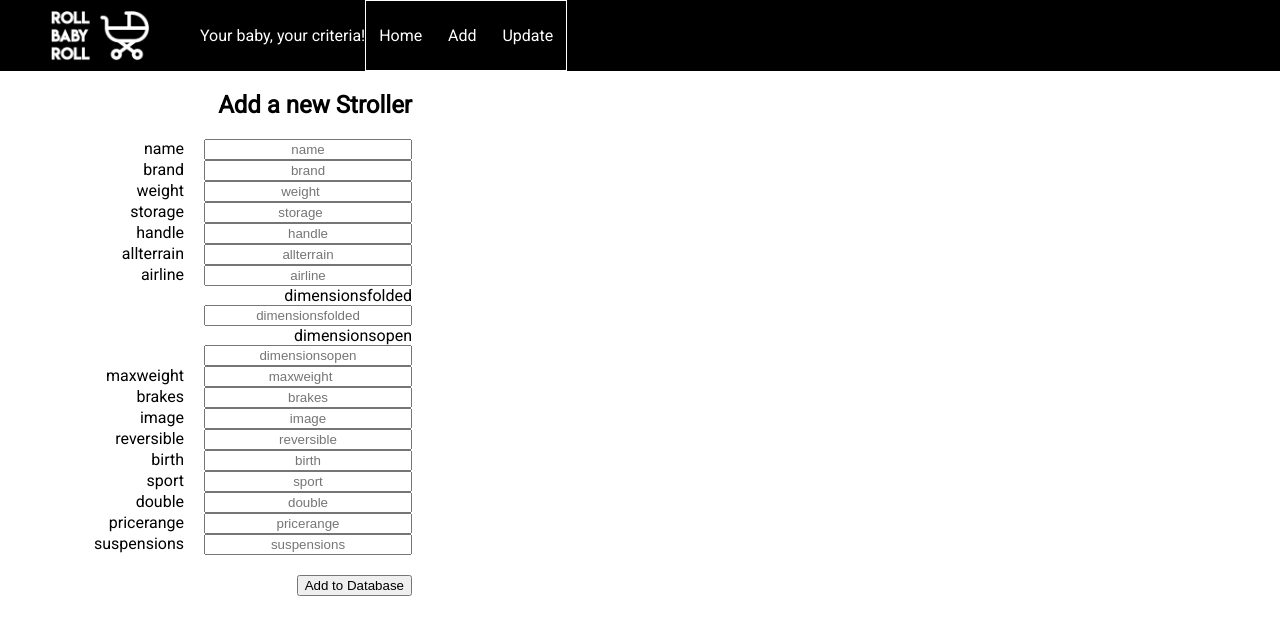
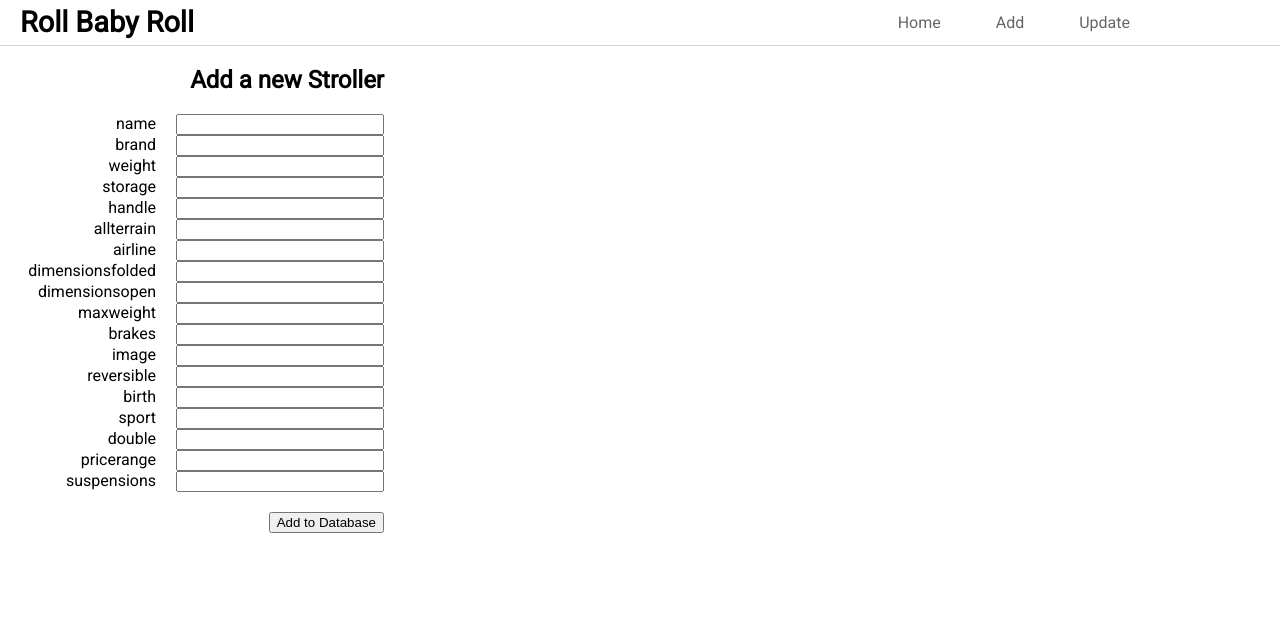
Before and after one commit to Thibault-d/RollBabyRoll-Front, a React (Create React App) app: page /add in a window 1280 px wide. Shown: the top 634 px of the page. Built offline with nearby package versions, Linux system fonts and the light colour scheme.

Commit message:
revamped UI completely

```diff
--- a/src/App.css
+++ b/src/App.css
@@ -1,36 +1,31 @@
-
 @import url('https://fonts.googleapis.com/css2?family=Roboto&display=swap');
 
 body {
   font-family: 'Roboto';
+
 }
 
-.No-results{
-  display:flex;
+.App-header {
+  display: flex;
+}
+
+.No-results {
+  display: flex;
   flex-direction: column;
   align-items: center;
   justify-content: center;
-  font-size: 2em;
-  width: 80%;
-}
-
-.App-link {
-  color: #61dafb;
-}
-
-.Comparator {
-  margin-left: 70px;
-  margin-right: 70px;
+  margin-left: 300px;
+  font-size: 1.5em;
+  width: 100%;
 }
 
 .Filter-container {
+  margin-left: 50px;
+  width: 15%;
+  border-right: solid 1px lightgrey;
   display: flex;
-  justify-content: space-around;
-  margin-bottom: 50px;
-}
-
-.Weigth-filter {
-  width: 400px
+  flex-direction: column;
+  justify-content: center;
 }
 
 .Stroller-container {
@@ -61,13 +56,12 @@ body {
   width: 150px;
 }
 
-.Price-filter>input {
+.Button-filter>input {
   border: 0px solid white;
   border-radius: 13px;
   border: solid 1px grey;
   width: 60px;
   height: 30px;
-  margin-left: 15px;
   outline: none;
 }
 
@@ -75,65 +69,58 @@ body {
   border: solid 1px, white;
   font-weight: bold;
   color: white;
-  background: rgb(63,94,251);
-  background: linear-gradient(90deg, rgba(63,94,251,1) 0%, rgba(115,70,252,1) 100%);
+  background: rgb(63, 94, 251);
+  background: linear-gradient(90deg, rgba(63, 94, 251, 1) 0%, rgba(115, 70, 252, 1) 100%);
+  opacity: 1;
+}
 
-}
 
 .InactiveButton {
   background-color: white;
   box-shadow: 2px 2px;
 }
 
+.InactiveButton:hover {
+  background: linear-gradient(90deg, rgba(63, 94, 251, 1) 0%, rgba(115, 70, 252, 1) 100%);
+  opacity: 0.4;
+  box-shadow: 0px 0px;
+}
 
-/* The slider itself */
+
 .slider {
   -webkit-appearance: none;
-  /* Override default CSS styles */
   appearance: none;
-  width: 50%;
-  /* Full-width */
+  width: 80%;
   height: 25px;
-  /* Specified height */
   border-radius: 5px;
   border: grey solid 1px;
   background: white;
-  /* Grey background */
   outline: none;
-  /* Remove outline */
   opacity: 0.7;
-  /* Set transparency (for mouse-over effects on hover) */
   -webkit-transition: .2s;
-  /* 0.2 seconds transition on hover */
   transition: opacity .2s;
 }
 
 .slider:hover {
   opacity: 2;
-  /* Fully shown on mouse-over */
 }
 
 .slider::-webkit-slider-thumb {
   border-radius: 5px;
   -webkit-appearance: none;
-  /* Override default look */
   appearance: none;
   width: 25px;
-  /* Set a specific slider handle width */
   height: 25px;
-  /* Slider handle height */
   background: lightsalmon;
-  /* Green background */
   cursor: pointer;
-  /* Cursor on hover */
 }
 
-.Form{
+.Form {
   width: 30%;
   text-align: right;
 }
 
-.Inputs{
+.Inputs {
   margin-left: 20px;
   width: 200px;
   text-align: center;
--- a/src/components/Header/Header.css
+++ b/src/components/Header/Header.css
@@ -1,29 +1,37 @@
 .Header-container {
-  background-color: black;
   display: flex;
+  border-bottom: 1px solid lightgrey;
+  justify-content: space-between;
 }
 
-.Header-container>img {
-  padding: 10px 0px 10px 50px;
-  width: 100px;
+.Logo{
+  margin: 10px 10px 10px 20px;
+  font-weight: bold;
+  font-size: 1.8em;
+  display: flex;
+  align-items: center;
+  line-height: 25px
 }
 
 p {
   display: flex;
   align-items: center;
-  margin-left: 50px;
-  color: white;
 }
 
 .Menu {
   display: flex;
   align-items: center;
   justify-content: space-around;
-  width: 200px;
-  border: solid white 1px;
+  margin-right: 150px;
 }
 
 .Link {
+  padding-left: 55px;
   text-decoration: none;
-  color: white;
+  color:black;
+  opacity: 0.6;
 }
+
+.Link:hover {
+  opacity: 1
+}
--- a/src/components/Header/Header.js
+++ b/src/components/Header/Header.js
@@ -6,10 +6,9 @@ class Header extends Component {
   render() {
     return (
       <div className="Header-container">
-        <img src="../../../logo-2.png" alt="logo"></img>
-        <p>Your baby, your criteria!</p>
+        <div className="Logo">Roll Baby Roll</div>
         <div className="Menu">
-        <Link className="Link" to="/"> Home</Link>
+          <Link className="Link" to="/"> Home</Link>
           <Link className="Link" to="/add"> Add</Link>
           <Link className="Link" to="/update"> Update</Link>
         </div>
--- a/src/views/Detail.js
+++ b/src/views/Detail.js
@@ -5,7 +5,6 @@ class Detail extends Component {
   state = {
     stroller: {},
   };
-
 
   loadStrollers = () => {
     let id = this.props.match.params.id.replace(":", "");
@@ -21,19 +20,29 @@ class Detail extends Component {
       });
   };
 
-
   componentDidMount() {
     this.loadStrollers();
   }
 
   renderStroller = () => {
-      let stroller = this.state.stroller
-
-      let keys = Object.keys(stroller)
-      let values = Object.values(stroller)
-
-      console.log(keys, values)
-
+    const stroller = this.state.stroller;
+    if (stroller !== undefined) {
+      let strollerToShow = Object.entries(stroller).map(
+        ([key, value], index) => {
+          if (key !== "_id" && key !== "__v") {
+            return (
+              <div key={index}>
+                <div>{key}</div>
+                <div>{value}</div>
+              </div>
+            );
+          } else {
+            return false;
+          }
+        }
+      );
+      return strollerToShow;
+    }
   };
 
   render() {
--- a/src/views/UpdateStroller.js
+++ b/src/views/UpdateStroller.js
@@ -48,11 +48,12 @@ export default class UpdateStroller extends Component {
     if (selectedStroller !== undefined) {
       let updateForm = Object.entries(selectedStroller).map(
         ([key, value], index) => {
+          if (key !== "_id" && key !== "__v") {
             return (
               <div key={index}>
                 <label>{key}</label>
                 <input
-              className = "Inputs"
+                  className="Inputs"
                   type="text"
                   name={key}
                   value={value}
@@ -66,6 +67,9 @@ export default class UpdateStroller extends Component {
                 ></input>
               </div>
             );
+          } else {
+            return false;
+          }
         }
       );
 
@@ -94,10 +98,13 @@ export default class UpdateStroller extends Component {
           <select onChange={this.strollerToUpdate}>
             {this.generateList()}
           </select>
-          <div className="Form">
-          {this.renderStroller()}
-          </div>
-          <input className="Submit-button" type="submit" value="Update" onClick={this.handleClick} />
+          <div className="Form">{this.renderStroller()}</div>
+          <input
+            className="Submit-button"
+            type="submit"
+            value="Update"
+            onClick={this.handleClick}
+          />
         </div>
       </div>
     );
--- a/src/views/addStroller.js
+++ b/src/views/addStroller.js
@@ -103,7 +103,6 @@ export default class addStrollers extends Component {
             type={this.inputType(item)}
             step="0.1"
             name={item}
-            placeholder={item}
             onChange={this.handleChange}
           />
         </div>
--- a/src/views/strollers.js
+++ b/src/views/strollers.js
@@ -4,6 +4,7 @@ import { Link } from "react-router-dom";
 
 export default class Strollers extends Component {
   state = {
+    sideBar: true,
     allStrollers: [],
     filteredStrollers: [],
     filter: [null, null, null, 20, null, null],
@@ -46,7 +47,7 @@ export default class Strollers extends Component {
   };
 
   filter = () => {
-    let { allStrollers, filter } = this.state;
+    const { allStrollers, filter } = this.state;
     let priceResult,
       birthResult,
       weightResult,
@@ -124,7 +125,6 @@ export default class Strollers extends Component {
       return (
         <div className="No-results">
           <div>No Results :-( </div>
-          <div>Try changing the filters !</div>
         </div>
       );
     } else {
@@ -156,11 +156,13 @@ export default class Strollers extends Component {
     }
   };
 
-  render() {
-    return (
-      <div className="App-header">
+  renderFilters = () => {
+    const sideBar = this.state.sideBar
+    if (sideBar === true) {
+      return (
         <div className="Filter-container">
-          <div className="Price-filter">
+           <input type="button" onClick={this.handleSideBar}/>
+          <div className="Button-filter">
             <h3>Price Range:</h3>
             <input
               type="button"
@@ -199,7 +201,7 @@ export default class Strollers extends Component {
               onChange={this.sliderChangeHandler}
             />
           </div>
-          <div className="Price-filter">
+          <div className="Button-filter">
             <h3>Suitable for newborn </h3>
             <input
               type="button"
@@ -219,6 +221,28 @@ export default class Strollers extends Component {
             />
           </div>
         </div>
+      );
+    } else {
+      return(
+        <div>
+          <input type="button" onClick={this.handleSideBar}/>
+        </div>
+      )
+
+    }
+  };
+
+  handleSideBar = () => {
+    this.setState({
+      sideBar: !this.state.sideBar
+    })
+    console.log(this.state.sideBar)
+  }
+
+  render() {
+    return (
+      <div className="App-header">
+        {this.renderFilters()}
         <div className="Stroller-container">
           <div className="labels">
             <div className="Stroller-img"></div>
```
Also changed, not shown: public/logo-black.png (added), public/stroller.png (added). Lines whose indentation alone changed are shown as unchanged.
